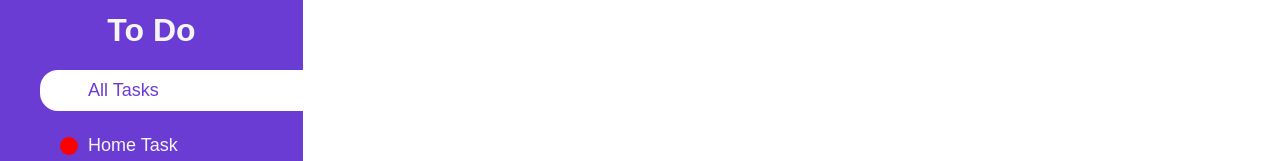
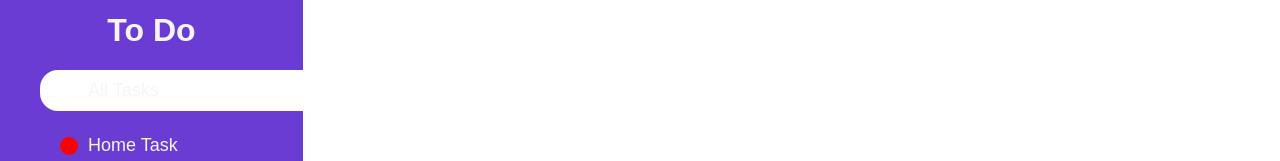
Before and after one commit to Atash1986/ToDoList, a React (Create React App) app: page / in a window 1280 px wide. Shown: the part 216-377 px from the top of the page. Built offline with nearby package versions, Linux system fonts and the light colour scheme.

Commit message:
Use class insted of inline css

```diff
--- a/src/Component/CategoryItem.css
+++ b/src/Component/CategoryItem.css
@@ -12,7 +12,7 @@
   cursor: pointer;
 
 }
-   .activDiv
+   .inner-div
 
      { display: flex;
          align-Items: center;
@@ -23,6 +23,13 @@
       font-size: 18px;
       }
 
+      .active-div
+      {
+        background-color:white;
+        color:"#6B3CD4";
+      }
+
+
           .bubble
          {
             display: inline-block;
@@ -30,4 +37,4 @@
             height:18px;
             border-Radius: 50%;
             margin-Right:10px ;
-         };
+         }
--- a/src/Component/CategoryItem.jsx
+++ b/src/Component/CategoryItem.jsx
@@ -6,10 +6,11 @@ console.log({isActive});
     return(
        <li key={id} className="categoryItem">
 
-   <div className= "activDiv" id={id} onClick={onClick}  style={{
-      backgroundColor: (isActive===true ? 'white' : "transparent"),
-      color: (isActive===true?"#6B3CD4":"whitesmoke"),
-    }} >
+   <div
+    className={"inner-div" + (isActive===true ?" active-div":"")}
+    id={id}
+    onClick={onClick}
+     >
 
 
       <div
```
